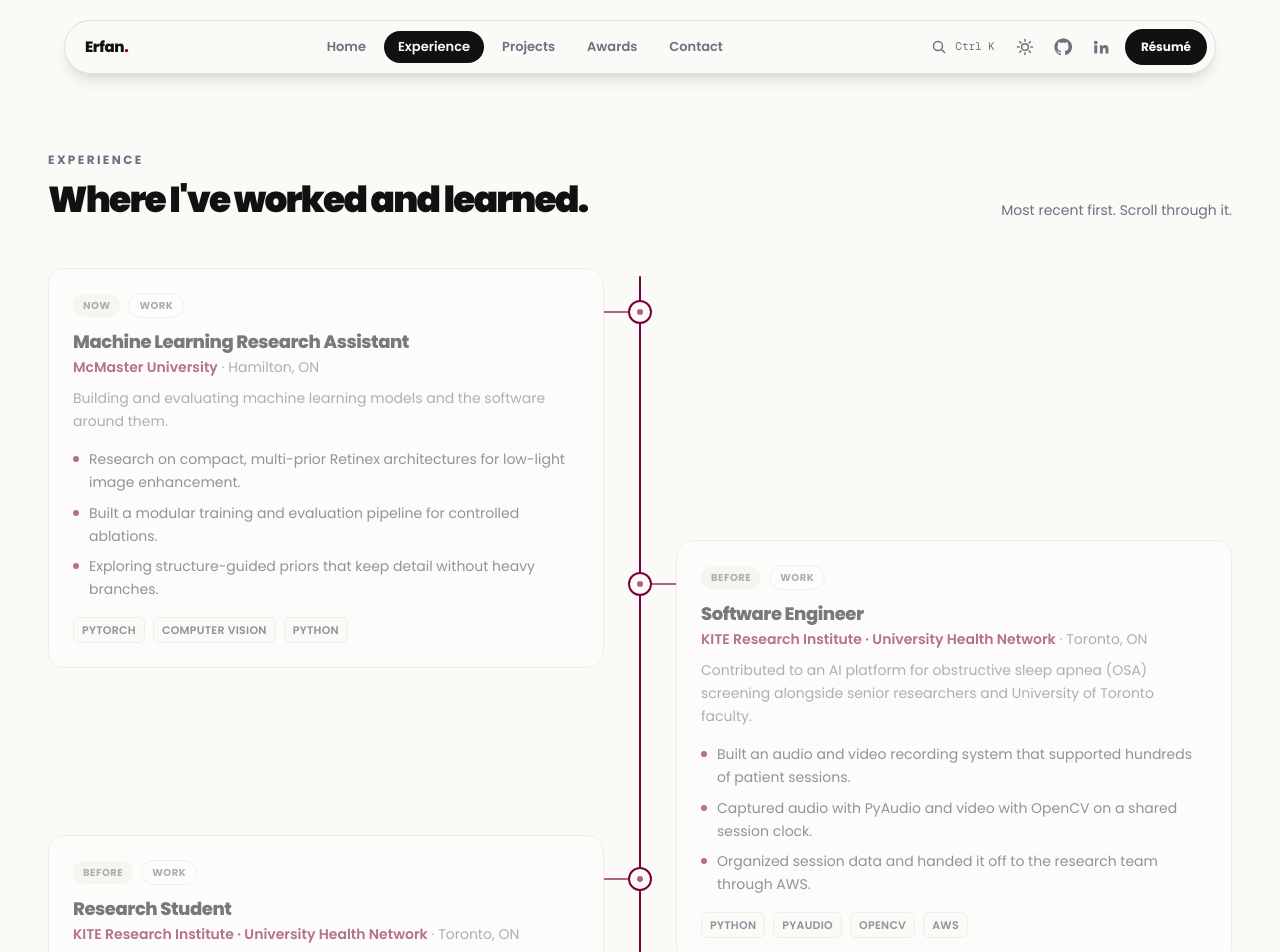
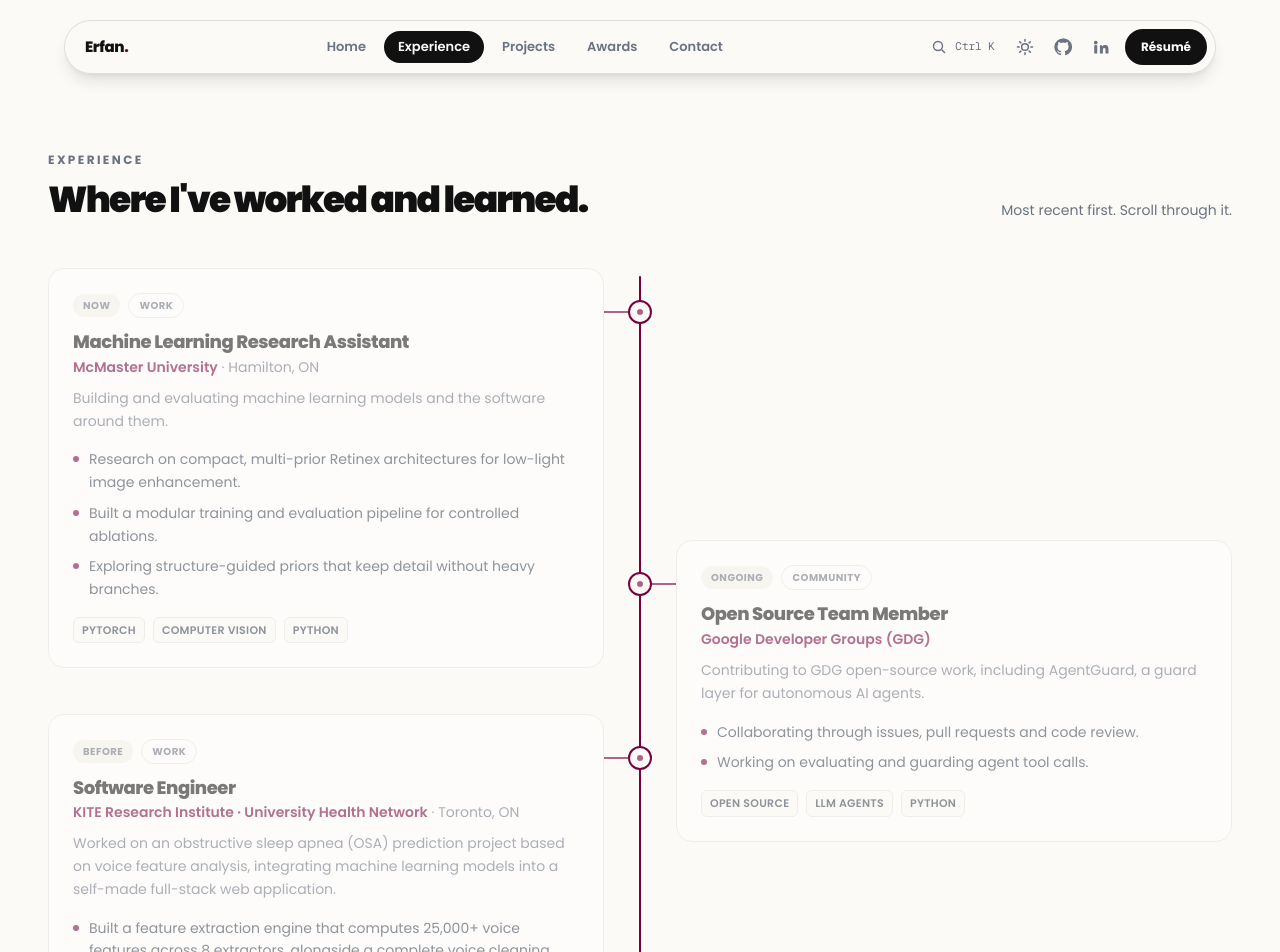
Before and after one commit to Erunixz/Portfolio, a Next.js app: page /experience in a window 1280 px wide. Shown: the top 952 px of the page. Built offline with nearby package versions, Linux system fonts and the light colour scheme.

Commit message:
Experience time line + About

```diff
--- a/app/page.tsx
+++ b/app/page.tsx
@@ -62,9 +62,10 @@ export default function Home() {
                 ceiling of what I could achieve.
               </p>
               <p>
-                Before beginning university, I worked at the <B>KITE Research Institute at University Health Network</B>, where I built an{" "}
-                <B>audio and video recording system used in real patient sessions</B>, and contributed to an <B>AI platform for sleep apnea screening</B> alongside{" "}
-                <B>senior researchers and University of Toronto faculty</B>. Seeing something I helped build move beyond my laptop and become part of real research changed the way I
+                Before beginning university, I worked at the <B>KITE Research Institute at University Health Network</B> as a software engineer on an{" "}
+                <B>AI platform that screens for obstructive sleep apnea from a patient&apos;s voice</B>. I built its <B>voice cleaning pipeline</B>, a{" "}
+                <B>feature extraction engine computing 25,000+ features across 8 extractors</B>, and the full-stack application that puts the models into clinical use, working
+                alongside <B>senior researchers and University of Toronto professors</B>. Seeing something I helped build move beyond my laptop and become part of real research changed the way I
                 thought about technology.
               </p>
               <p>
--- a/content/experience.ts
+++ b/content/experience.ts
@@ -31,19 +31,29 @@ export const experience: Experience[] = [
     tags: ["PyTorch", "Computer vision", "Python"],
   },
   {
+    id: "gdg",
+    kind: "Community",
+    phase: "Ongoing",
+    title: "Open Source Team Member",
+    org: "Google Developer Groups (GDG)",
+    summary: "Contributing to GDG open-source work, including AgentGuard, a guard layer for autonomous AI agents.",
+    points: ["Collaborating through issues, pull requests and code review.", "Working on evaluating and guarding agent tool calls."],
+    tags: ["Open source", "LLM agents", "Python"],
+  },
+  {
     id: "kite",
     kind: "Work",
     phase: "Before",
     title: "Software Engineer",
     org: "KITE Research Institute · University Health Network",
     location: "Toronto, ON",
-    summary: "Contributed to an AI platform for obstructive sleep apnea (OSA) screening alongside senior researchers and University of Toronto faculty.",
+    summary: "Worked on an obstructive sleep apnea (OSA) prediction project based on voice feature analysis, integrating machine learning models into a self-made full-stack web application.",
     points: [
-      "Built an audio and video recording system that supported hundreds of patient sessions.",
-      "Captured audio with PyAudio and video with OpenCV on a shared session clock.",
-      "Organized session data and handed it off to the research team through AWS.",
+      "Built a feature extraction engine that computes 25,000+ voice features across 8 extractors, alongside a complete voice cleaning pipeline.",
+      "Developed backend APIs for data handling and integrated machine learning models into a full-stack web application built from scratch.",
+      "Collaborated with senior researchers, scientists and University of Toronto professors to optimize performance, improve usability and deliver a reliable, user-friendly platform for clinical use.",
     ],
-    tags: ["Python", "PyAudio", "OpenCV", "AWS"],
+    tags: ["Python", "Machine learning", "Signal processing", "REST APIs", "Full-stack"],
   },
   {
     id: "kite-student",
@@ -61,16 +71,6 @@ export const experience: Experience[] = [
     tags: ["Python", "Flask", "OpenCV", "PyAudio"],
   },
   {
-    id: "gdg",
-    kind: "Community",
-    phase: "Ongoing",
-    title: "Open Source Team Member",
-    org: "Google Developer Groups (GDG)",
-    summary: "Contributing to GDG open-source work, including AgentGuard, a guard layer for autonomous AI agents.",
-    points: ["Collaborating through issues, pull requests and code review.", "Working on evaluating and guarding agent tool calls."],
-    tags: ["Open source", "LLM agents", "Python"],
-  },
-  {
     id: "advising",
     kind: "Other",
     phase: "Fun fact",
```
